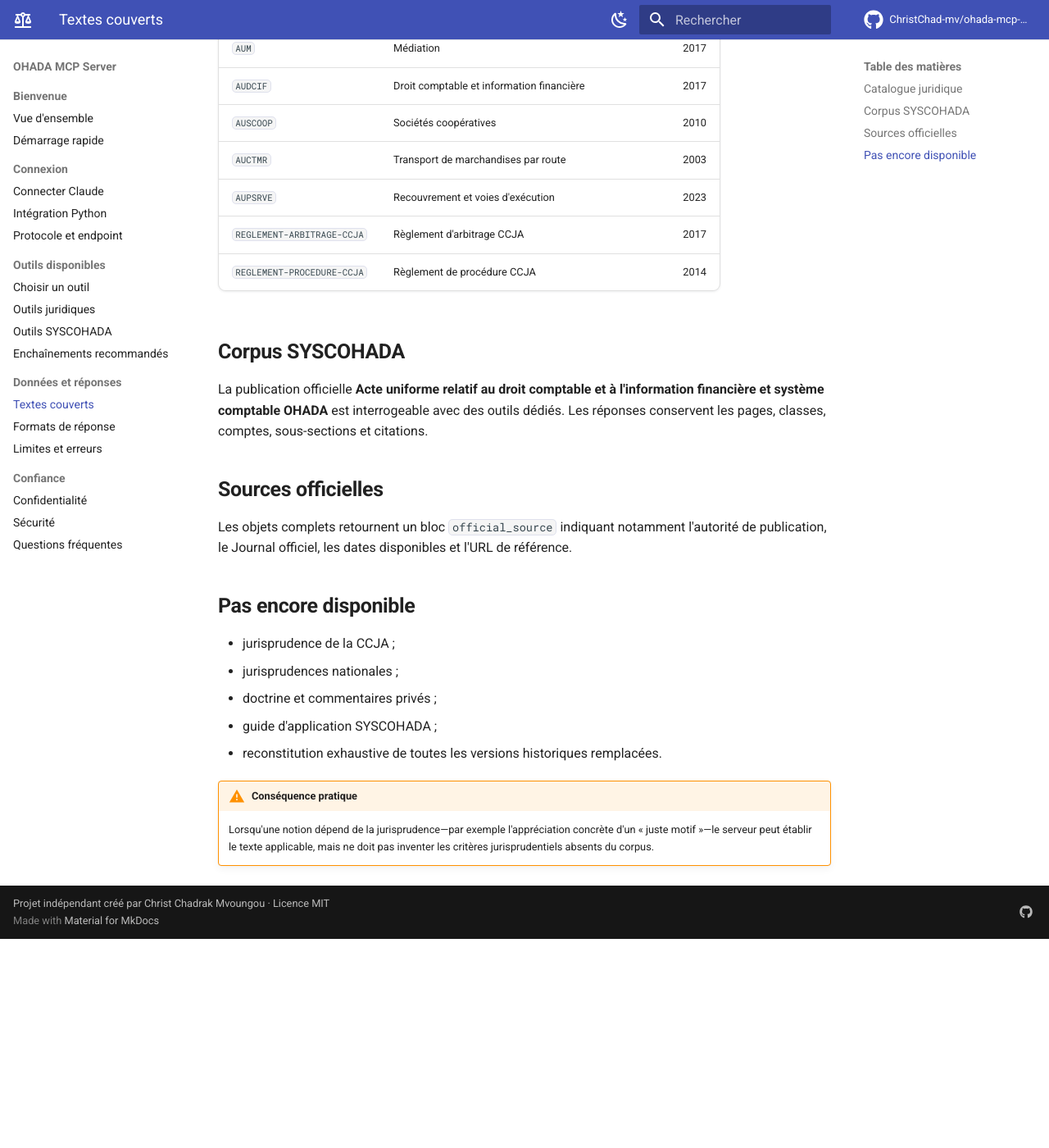
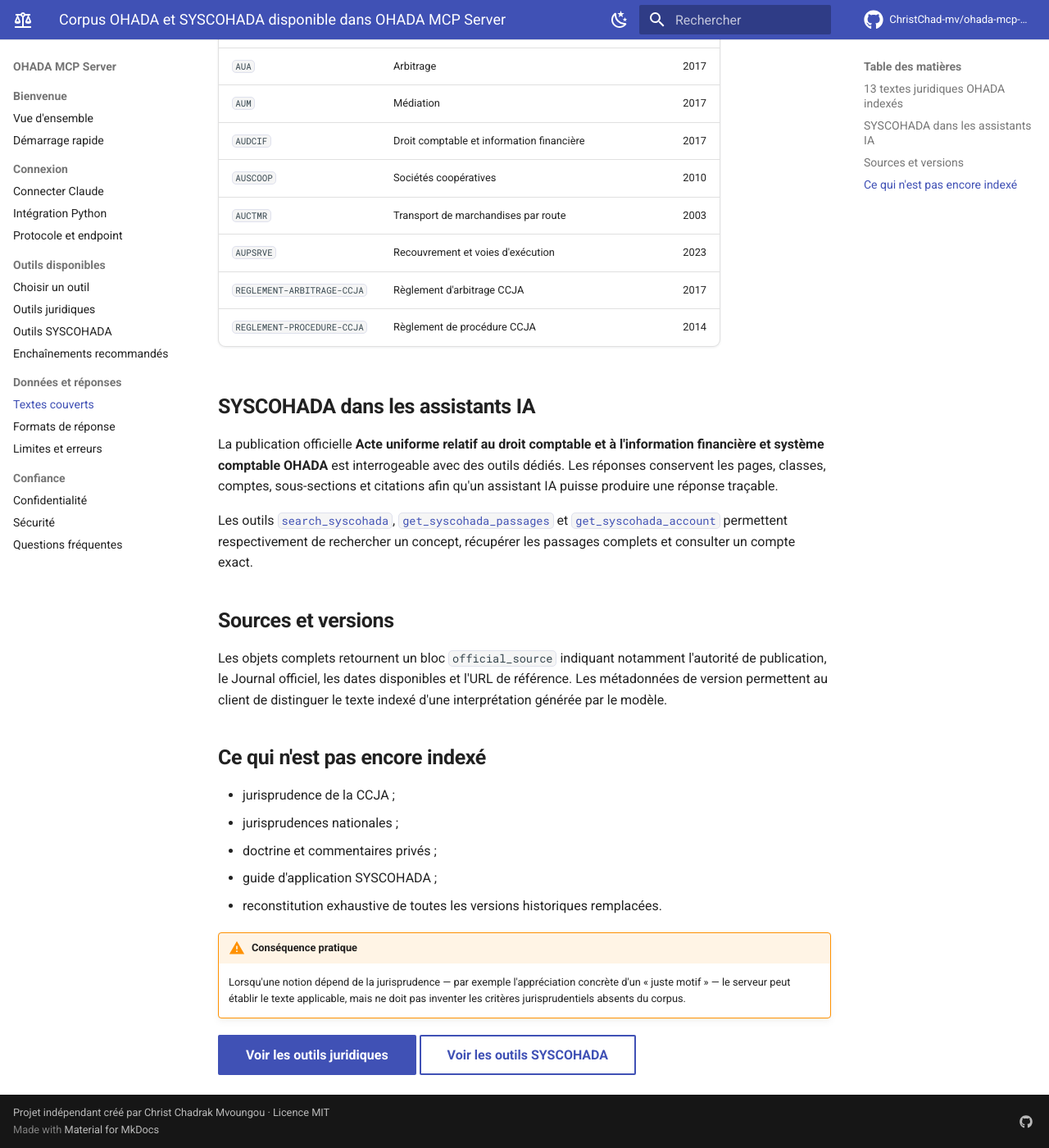
Before and after one commit to ChristChad-mv/ohada-mcp-server, an MkDocs documentation site: the page built from docs/corpus.md, in a window 1280 px wide and 1400 px high, scrolled down 604 px. Shown: the whole window at 82% size. Built offline with MkDocs 1.6.1 and Material for MkDocs 9.7.7, drawn with Linux system fonts in a browser that asks for light colours; comment, search, counter and statistics services are not loaded; before the commit the page ends 1749 px from its top, so only the background shows below that; some of the changed text lies outside the part shown.

Commit message:
Optimize OHADA corpus page for discoverability

```diff
--- a/docs/corpus.md
+++ b/docs/corpus.md
@@ -1,8 +1,15 @@
-# Textes couverts
+---
+title: Corpus OHADA et SYSCOHADA disponible dans OHADA MCP Server
+description: Liste des 13 textes juridiques OHADA et du corpus SYSCOHADA actuellement indexés dans OHADA MCP Server, avec versions, codes et limites de couverture.
+---
 
-Le catalogue juridique contient actuellement 13 textes. `list_legal_texts` permet d'obtenir cette couverture directement depuis un client MCP.
+# Corpus OHADA et SYSCOHADA disponible
 
-## Catalogue juridique
+OHADA MCP Server indexe actuellement **13 textes juridiques OHADA** ainsi que la publication officielle **SYSCOHADA**. Cette page présente la couverture documentaire utilisée par les outils de recherche et de récupération du serveur MCP.
+
+`list_legal_texts` permet d'obtenir la couverture juridique directement depuis un client MCP.
+
+## 13 textes juridiques OHADA indexés
 
 | Code | Texte | Version indexée |
 |---|---|---:|
@@ -20,15 +27,17 @@
 | `REGLEMENT-ARBITRAGE-CCJA` | Règlement d'arbitrage CCJA | 2017 |
 | `REGLEMENT-PROCEDURE-CCJA` | Règlement de procédure CCJA | 2014 |
 
-## Corpus SYSCOHADA
+## SYSCOHADA dans les assistants IA
 
-La publication officielle **Acte uniforme relatif au droit comptable et à l'information financière et système comptable OHADA** est interrogeable avec des outils dédiés. Les réponses conservent les pages, classes, comptes, sous-sections et citations.
+La publication officielle **Acte uniforme relatif au droit comptable et à l'information financière et système comptable OHADA** est interrogeable avec des outils dédiés. Les réponses conservent les pages, classes, comptes, sous-sections et citations afin qu'un assistant IA puisse produire une réponse traçable.
 
-## Sources officielles
+Les outils [`search_syscohada`](tools/syscohada.md#search_syscohada), [`get_syscohada_passages`](tools/syscohada.md#get_syscohada_passages) et [`get_syscohada_account`](tools/syscohada.md#get_syscohada_account) permettent respectivement de rechercher un concept, récupérer les passages complets et consulter un compte exact.
 
-Les objets complets retournent un bloc `official_source` indiquant notamment l'autorité de publication, le Journal officiel, les dates disponibles et l'URL de référence.
+## Sources et versions
 
-## Pas encore disponible
+Les objets complets retournent un bloc `official_source` indiquant notamment l'autorité de publication, le Journal officiel, les dates disponibles et l'URL de référence. Les métadonnées de version permettent au client de distinguer le texte indexé d'une interprétation générée par le modèle.
+
+## Ce qui n'est pas encore indexé
 
 - jurisprudence de la CCJA ;
 - jurisprudences nationales ;
@@ -37,4 +46,7 @@
 - reconstitution exhaustive de toutes les versions historiques remplacées.
 
 !!! warning "Conséquence pratique"
-    Lorsqu'une notion dépend de la jurisprudence—par exemple l'appréciation concrète d'un « juste motif »—le serveur peut établir le texte applicable, mais ne doit pas inventer les critères jurisprudentiels absents du corpus.
+    Lorsqu'une notion dépend de la jurisprudence — par exemple l'appréciation concrète d'un « juste motif » — le serveur peut établir le texte applicable, mais ne doit pas inventer les critères jurisprudentiels absents du corpus.
+
+[Voir les outils juridiques](tools/legal.md){ .md-button .md-button--primary }
+[Voir les outils SYSCOHADA](tools/syscohada.md){ .md-button }
```
